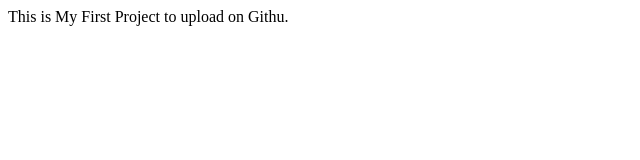
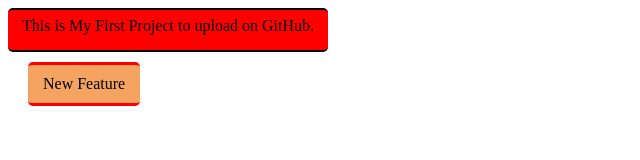
Before and after one commit to Pratikpantawane17/First-Project, a plain HTML site: page index.html in a window 1280 px wide. Shown: the whole page, without its empty margins (0-640 px from the left). Drawn offline with Linux system fonts and the light colour scheme.

Commit message:
Added New Feature

```diff
--- a/index.html
+++ b/index.html
@@ -4,8 +4,12 @@
     <meta charset="UTF-8">
     <meta name="viewport" content="width=device-width, initial-scale=1.0">
     <title>Document</title>
+    <link rel="stylesheet" href="style.css">
 </head>
 <body>
-    <div class="first-project"> This is My First Project to upload on Githu. </div>
+    <div class="first-project"> This is My First Project to upload on GitHub. </div>
+
+    <div class="feature"> New Feature </div>
+
 </body>
 </html>
--- a/style.css
+++ b/style.css
@@ -1,9 +1,23 @@
 .first-project {
     width: 300px;
-    height: 400px;
-    color: wheat;
+    height: 40px;
+    color: black;
     background: red;
     border-top: 2px solid black;
     border-bottom: 2px solid black;
     border-radius: 5px;
+    line-height: 2;
+    padding: 0 10px;
+    text-align: center;
 }
+
+.feature {
+    display: inline-block;
+    border-top: 3px solid red;
+    border-bottom: 3px solid red;
+    background: sandybrown;
+    color: black;
+    padding: 10px 15px;
+    margin: 10px 20px;
+    border-radius: 5px;
+}
```
